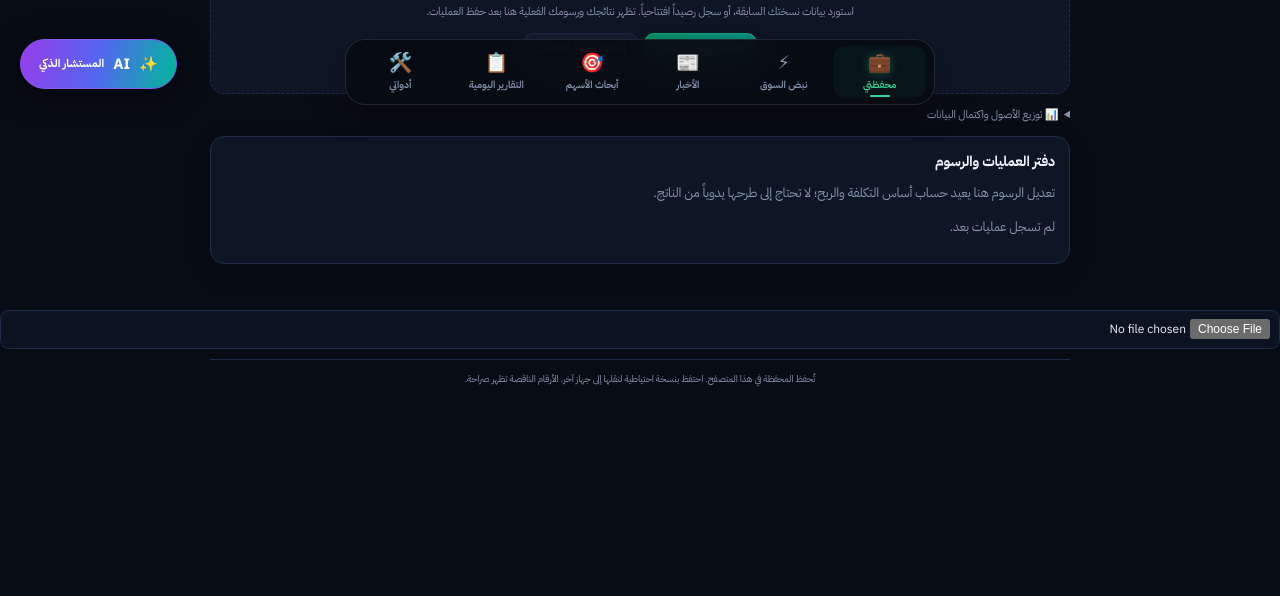
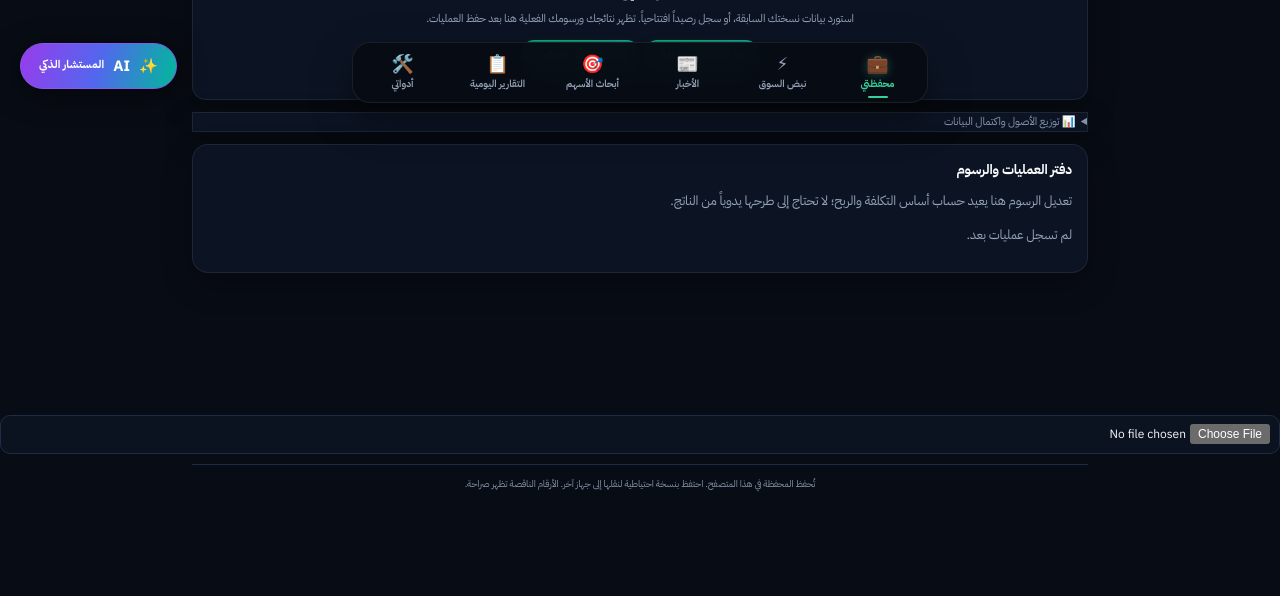
Before and after one commit to Maherelkhateeb/egypt-investment-workspace, a website: page index.html in a window 1280 px wide. Shown: the part 687-1283 px from the top of the page. Before the commit the page ends 1177 px from the top, so only its background shows below. Drawn offline with Linux system fonts and the light colour scheme; no server answers.

Commit message:
style: load legacy portal parity layer

```diff
--- a/index.html
+++ b/index.html
@@ -1,5 +1,5 @@
 <!doctype html>
-<html lang="ar" dir="rtl" data-theme="dark"><head><meta charset="utf-8"><meta name="viewport" content="width=device-width,initial-scale=1,viewport-fit=cover"><meta name="theme-color" content="#080c14"><title>منظومة الأسهم الشرعية | المحفظة والأبحاث</title><link rel="preconnect" href="https://fonts.googleapis.com"><link rel="preconnect" href="https://fonts.gstatic.com" crossorigin><link href="https://fonts.googleapis.com/css2?family=IBM+Plex+Sans+Arabic:wght@400;500;600;700&amp;family=JetBrains+Mono:wght@400;600;700&amp;display=swap" rel="stylesheet"><link rel="stylesheet" href="styles.css?v=1.1.2"><script src="core.js?v=1.1.2" defer></script><script src="providers.js?v=1.1.2" defer></script><script src="app.js?v=1.1.2" defer></script><script src="design.js?v=1.1.2" defer></script><script src="ai-view.js?v=1.1.2" defer></script></head>
+<html lang="ar" dir="rtl" data-theme="dark"><head><meta charset="utf-8"><meta name="viewport" content="width=device-width,initial-scale=1,viewport-fit=cover"><meta name="theme-color" content="#080c14"><title>منظومة الأسهم الشرعية | المحفظة والأبحاث</title><link rel="preconnect" href="https://fonts.googleapis.com"><link rel="preconnect" href="https://fonts.gstatic.com" crossorigin><link href="https://fonts.googleapis.com/css2?family=IBM+Plex+Sans+Arabic:wght@400;500;600;700&amp;family=JetBrains+Mono:wght@400;600;700&amp;display=swap" rel="stylesheet"><link rel="stylesheet" href="styles.css?v=1.1.2"><link rel="stylesheet" href="portal-match.css?v=1.2.0"><script src="core.js?v=1.1.2" defer></script><script src="providers.js?v=1.1.2" defer></script><script src="app.js?v=1.1.2" defer></script><script src="design.js?v=1.1.2" defer></script><script src="ai-view.js?v=1.1.2" defer></script></head>
 <body><header class="app-header"><div class="header-inner"><div class="sync-actions"><button id="headerSync" class="sync-button" title="إعادة تحميل ملف السوق والأخبار؛ لا يضيف بث أسعار لحظي">🔄 مزامنة</button><span class="sync-label"><i class="status-dot"></i><span id="sourceSession">أسعار مؤرخة</span></span></div><div class="brand"><span class="logo" aria-hidden="true">⚡</span><div><strong>الأسهم الشرعية <span lang="en">EGX</span></strong><small>محفظتك وأبحاثك · نسخة مستقلة</small></div></div><div class="header-actions"><button id="backup" class="backup-button" title="تنزيل نسخة احتياطية">نسخة احتياطية</button><button id="import" class="import-button" title="استيراد محفظة">استيراد</button><button id="themeToggle" class="theme-toggle" title="تبديل الوضع الليلي والنهاري" aria-label="تبديل الوضع الليلي والنهاري"><span id="themeIcon">🌙</span> <span id="themeLabel" class="theme-label">ليلي</span></button></div></div><div class="ticker-shell" aria-label="الأسعار المرجعية المؤرخة؛ ليست بثاً لحظياً"><div id="marketTicker" class="ticker-track"><span class="ticker-item">جار تحميل أسعار المصدر…</span></div></div></header>
 <div id="notice" class="notice" role="status">جار تحميل البيانات…</div>
 <nav class="bottom-dock" aria-label="أقسام التطبيق"><button data-route="portfolio"><span class="nav-icon" aria-hidden="true">💼</span><span>محفظتي</span></button><button data-route="performance" hidden>الأداء والمردود</button><button data-route="radar"><span class="nav-icon" aria-hidden="true">⚡</span><span>نبض السوق</span></button><button data-route="news"><span class="nav-icon" aria-hidden="true">📰</span><span>الأخبار</span></button><button data-route="research"><span class="nav-icon" aria-hidden="true">🎯</span><span>أبحاث الأسهم</span></button><button data-route="dailyreport"><span class="nav-icon" aria-hidden="true">📋</span><span>التقارير اليومية</span></button><button data-route="tools"><span class="nav-icon" aria-hidden="true">🛠️</span><span>أدواتي</span></button></nav>
```
